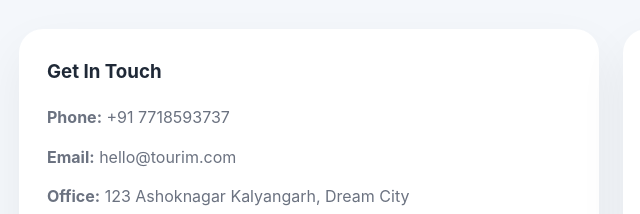
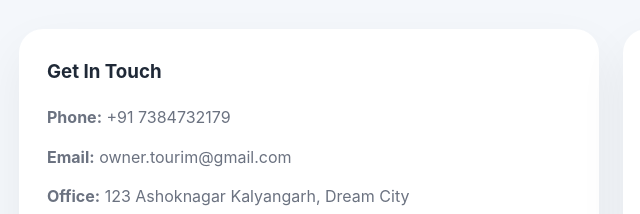
Before and after one commit to bhattacharjeeabhijit121-a11y/Tourim-_Website, a plain HTML site: page index.html in a window 1280 px wide. Shown: the part 3504-3718 px from the top of the page, 55-695 px from the left. Drawn offline with Linux system fonts and the light colour scheme.

Commit message:
Update contact information in index.html

```diff
--- a/index.html
+++ b/index.html
@@ -227,8 +227,8 @@
       <div class="contact-grid">
         <div class="contact-details">
           <h3>Get In Touch</h3>
-          <p><strong>Phone:</strong> +91 7718593737</p>
-          <p><strong>Email:</strong> hello@tourim.com</p>
+          <p><strong>Phone:</strong> +91 7384732179</p>
+          <p><strong>Email:</strong> owner.tourim@gmail.com</p>
           <p><strong>Office:</strong> 123 Ashoknagar Kalyangarh, Dream City</p>
         </div>
         <form id="contactForm" class="contact-form">
```
